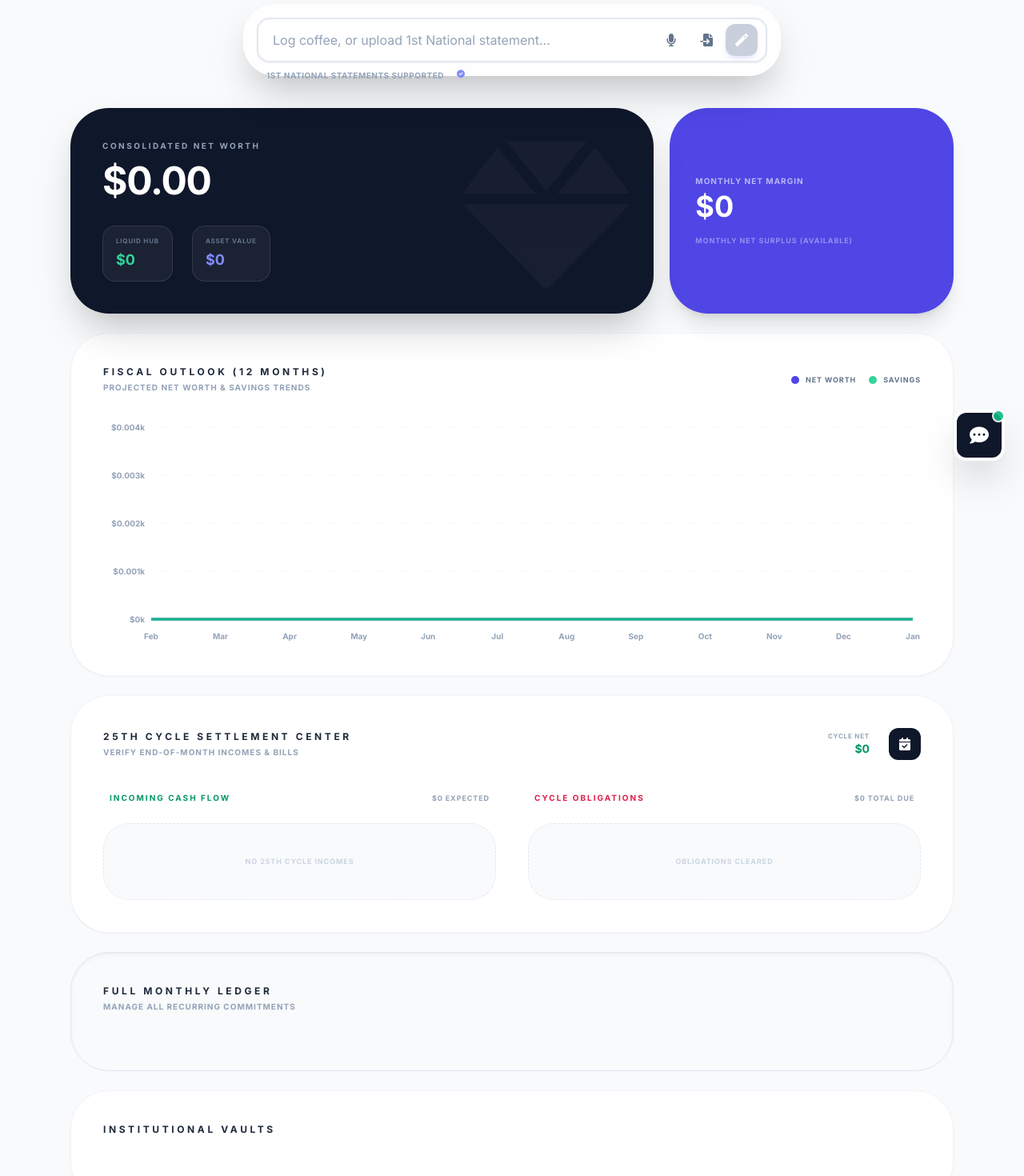
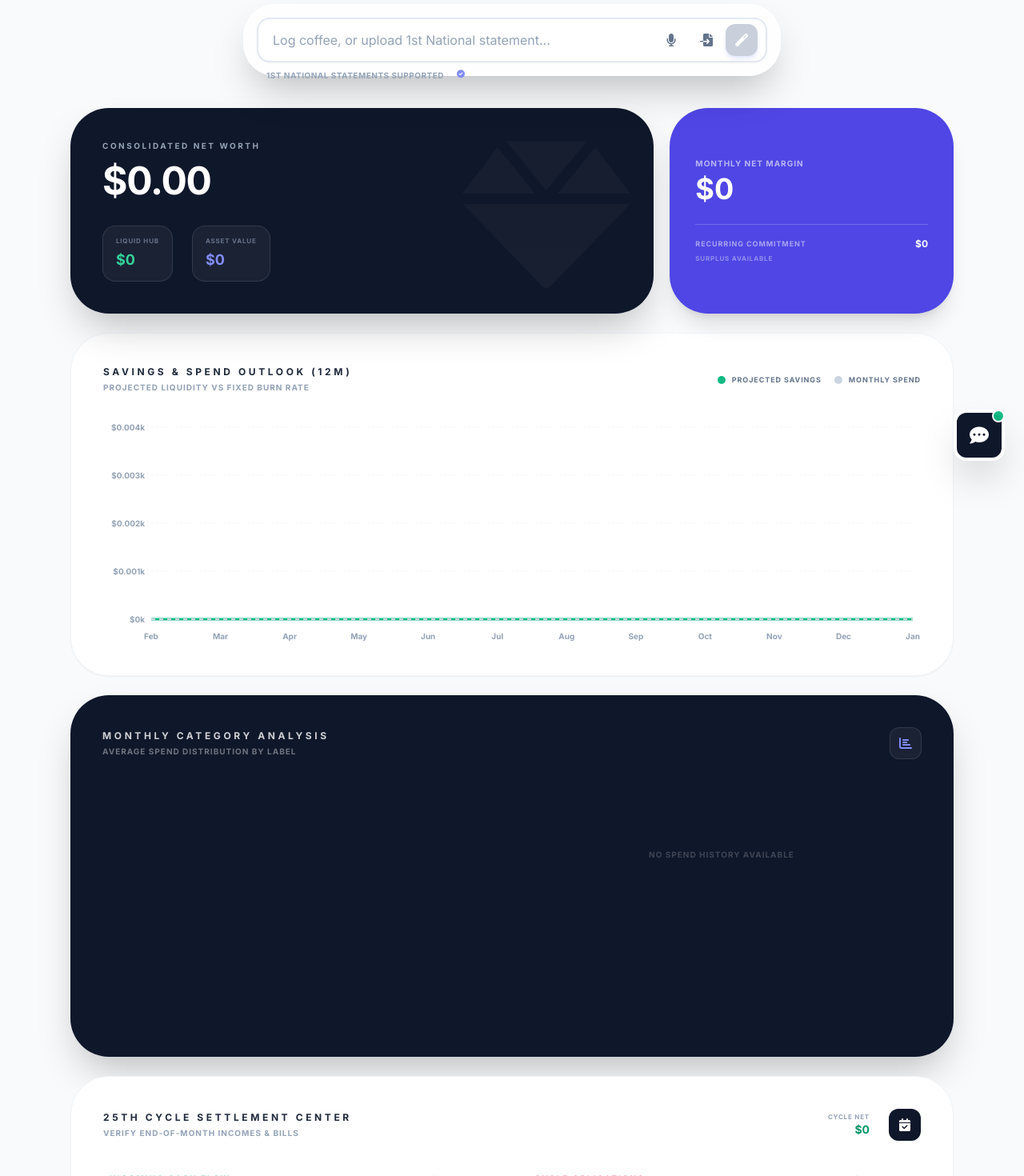
Before and after one commit to MrFixITslu/SmartBudget-AI, a React (Vite) app: page / in a window 1280 px wide. Shown: the part 200-1670 px from the top of the page at 80% size. Built offline with nearby package versions, Linux system fonts and the light colour scheme.

Commit message:
feat(dashboard): Add monthly spend by category breakdown
Introduces a new BarChart component to visualize average monthly spending across different categories. This provides users with a clearer understanding of where their money is going. Also refactors projection logic.

```diff
--- a/components/Dashboard.tsx
+++ b/components/Dashboard.tsx
@@ -1,7 +1,7 @@
 
 import React, { useMemo, useState } from 'react';
-import { AreaChart, Area, XAxis, YAxis, CartesianGrid, Tooltip, ResponsiveContainer } from 'recharts';
-import { Transaction, RecurringExpense, RecurringIncome, SavingGoal, InvestmentAccount, MarketPrice, BankConnection } from '../types';
+import { AreaChart, Area, XAxis, YAxis, CartesianGrid, Tooltip, ResponsiveContainer, BarChart, Bar, Cell } from 'recharts';
+import { Transaction, RecurringExpense, RecurringIncome, SavingGoal, InvestmentAccount, MarketPrice, BankConnection, CATEGORIES } from '../types';
 import { syncLucelecPortal } from '../services/bankApiService';
 
 interface InstitutionalBalance {
@@ -81,28 +81,48 @@ const Dashboard: React.FC<Props> = ({
   );
   const safetyMargin = totalMonthlyRecurringIncome - totalMonthlyRecurringExpenses - totalOverdue;
 
-  // 12-Month Projection Logic
+  // Monthly Spend Report - Average per Category
+  const categorySpendData = useMemo(() => {
+    const expenses = transactions.filter(t => t.type === 'expense');
+    const totals: Record<string, number> = {};
+    const monthCounts: Record<string, Set<string>> = {};
+
+    expenses.forEach(t => {
+      const month = t.date.substring(0, 7); // YYYY-MM
+      totals[t.category] = (totals[t.category] || 0) + t.amount;
+      if (!monthCounts[t.category]) monthCounts[t.category] = new Set();
+      monthCounts[t.category].add(month);
+    });
+
+    return CATEGORIES
+      .map(cat => ({
+        name: cat,
+        average: totals[cat] ? totals[cat] / monthCounts[cat].size : 0
+      }))
+      .filter(d => d.average > 0)
+      .sort((a, b) => b.average - a.average);
+  }, [transactions]);
+
+  // 12-Month Projection Logic (Savings & Spend)
   const projectionData = useMemo(() => {
     const data = [];
     const monthlyNet = totalMonthlyRecurringIncome - totalMonthlyRecurringExpenses;
     const months = ['Jan', 'Feb', 'Mar', 'Apr', 'May', 'Jun', 'Jul', 'Aug', 'Sep', 'Oct', 'Nov', 'Dec'];
     const currentMonthIdx = new Date().getMonth();
 
-    let runningNetWorth = netWorth;
     let runningSavings = liquidFunds;
 
     for (let i = 0; i < 12; i++) {
       const monthLabel = months[(currentMonthIdx + i) % 12];
       data.push({
         name: monthLabel,
-        ProjectedNetWorth: Math.round(runningNetWorth),
-        ProjectedSavings: Math.round(runningSavings)
+        ProjectedSavings: Math.round(runningSavings),
+        MonthlySpend: Math.round(totalMonthlyRecurringExpenses)
       });
-      runningNetWorth += monthlyNet;
       runningSavings += monthlyNet;
     }
     return data;
-  }, [netWorth, liquidFunds, totalMonthlyRecurringIncome, totalMonthlyRecurringExpenses]);
+  }, [liquidFunds, totalMonthlyRecurringIncome, totalMonthlyRecurringExpenses]);
 
   // 25th Cycle Priority logic
   const cycleBills = useMemo(() => {
@@ -297,12 +317,19 @@ const Dashboard: React.FC<Props> = ({
           </div>
         </div>
 
-        <div className={`${safetyMargin >= 0 ? 'bg-indigo-600' : 'bg-rose-600'} p-8 rounded-[3rem] shadow-xl text-white flex flex-col justify-center transition-colors duration-500`}>
+        <div className={`${safetyMargin >= 0 ? 'bg-indigo-600' : 'bg-rose-600'} p-8 rounded-[3rem] shadow-xl text-white flex flex-col justify-center transition-colors duration-500 relative overflow-hidden`}>
            <p className="text-white/60 text-[10px] font-black uppercase tracking-widest mb-1">Monthly Net Margin</p>
-           <h3 className="text-4xl font-black">${safetyMargin.toLocaleString()}</h3>
-           <p className="text-[9px] text-white/40 font-bold uppercase mt-4 tracking-widest leading-relaxed">
-             {safetyMargin >= 0 ? 'Monthly Net Surplus (Available)' : 'Monthly Net Deficit (Risk)'}
-           </p>
+           <h3 className="text-4xl font-black mb-4">${safetyMargin.toLocaleString()}</h3>
+
+           <div className="border-t border-white/20 pt-4 mt-2">
+              <div className="flex justify-between items-center mb-1">
+                 <p className="text-[9px] text-white/50 font-black uppercase tracking-widest">Recurring Commitment</p>
+                 <p className="text-xs font-black text-white">${totalMonthlyRecurringExpenses.toLocaleString()}</p>
+              </div>
+              <p className="text-[8px] text-white/40 font-bold uppercase tracking-widest leading-relaxed">
+                {safetyMargin >= 0 ? 'Surplus Available' : 'Critical Deficit'}
+              </p>
+           </div>
         </div>
       </div>
 
@@ -310,17 +337,17 @@ const Dashboard: React.FC<Props> = ({
       <section className="bg-white p-10 rounded-[3rem] border border-slate-100 shadow-sm overflow-hidden">
         <div className="flex flex-col md:flex-row md:items-center justify-between gap-4 mb-8">
           <div>
-            <h3 className="font-black text-slate-800 uppercase text-xs tracking-[0.3em]">Fiscal Outlook (12 Months)</h3>
-            <p className="text-[10px] text-slate-400 font-bold uppercase mt-1 tracking-widest">Projected Net Worth & Savings Trends</p>
+            <h3 className="font-black text-slate-800 uppercase text-xs tracking-[0.3em]">Savings & Spend Outlook (12m)</h3>
+            <p className="text-[10px] text-slate-400 font-bold uppercase mt-1 tracking-widest">Projected Liquidity vs Fixed Burn Rate</p>
           </div>
           <div className="flex items-center gap-4">
             <div className="flex items-center gap-2">
-              <span className="w-2.5 h-2.5 bg-indigo-600 rounded-full"></span>
-              <span className="text-[9px] font-black text-slate-500 uppercase tracking-widest">Net Worth</span>
+              <span className="w-2.5 h-2.5 bg-emerald-500 rounded-full"></span>
+              <span className="text-[9px] font-black text-slate-500 uppercase tracking-widest">Projected Savings</span>
             </div>
             <div className="flex items-center gap-2">
-              <span className="w-2.5 h-2.5 bg-emerald-400 rounded-full"></span>
-              <span className="text-[9px] font-black text-slate-500 uppercase tracking-widest">Savings</span>
+              <span className="w-2.5 h-2.5 bg-slate-300 rounded-full"></span>
+              <span className="text-[9px] font-black text-slate-500 uppercase tracking-widest">Monthly Spend</span>
             </div>
           </div>
         </div>
@@ -329,10 +356,6 @@ const Dashboard: React.FC<Props> = ({
           <ResponsiveContainer width="100%" height="100%">
             <AreaChart data={projectionData} margin={{ top: 10, right: 10, left: 0, bottom: 0 }}>
               <defs>
-                <linearGradient id="colorNet" x1="0" y1="0" x2="0" y2="1">
-                  <stop offset="5%" stopColor="#4f46e5" stopOpacity={0.1}/>
-                  <stop offset="95%" stopColor="#4f46e5" stopOpacity={0}/>
-                </linearGradient>
                 <linearGradient id="colorSave" x1="0" y1="0" x2="0" y2="1">
                   <stop offset="5%" stopColor="#10b981" stopOpacity={0.1}/>
                   <stop offset="95%" stopColor="#10b981" stopOpacity={0}/>
@@ -360,16 +383,6 @@ const Dashboard: React.FC<Props> = ({
                   fontSize: '12px',
                   fontWeight: 'bold'
                 }}
-                itemStyle={{ fontSize: '11px', textTransform: 'uppercase', letterSpacing: '0.05em' }}
-              />
-              <Area
-                type="monotone"
-                dataKey="ProjectedNetWorth"
-                stroke="#4f46e5"
-                strokeWidth={3}
-                fillOpacity={1}
-                fill="url(#colorNet)"
-                animationDuration={1500}
               />
               <Area
                 type="monotone"
@@ -380,9 +393,75 @@ const Dashboard: React.FC<Props> = ({
                 fill="url(#colorSave)"
                 animationDuration={1500}
               />
+              <Area
+                type="stepAfter"
+                dataKey="MonthlySpend"
+                stroke="#cbd5e1"
+                strokeWidth={2}
+                strokeDasharray="5 5"
+                fill="none"
+              />
             </AreaChart>
           </ResponsiveContainer>
         </div>
+      </section>
+
+      {/* Monthly Spend Report - Average per Category */}
+      <section className="bg-slate-900 p-10 rounded-[3rem] shadow-2xl text-white overflow-hidden">
+         <div className="flex items-center justify-between mb-8">
+            <div>
+               <h3 className="font-black uppercase text-xs tracking-[0.3em] text-white/80">Monthly Category Analysis</h3>
+               <p className="text-[10px] text-white/40 font-bold uppercase mt-1 tracking-widest">Average Spend Distribution by Label</p>
+            </div>
+            <div className="w-10 h-10 bg-white/5 rounded-xl flex items-center justify-center border border-white/10">
+               <i className="fas fa-chart-bar text-indigo-400"></i>
+            </div>
+         </div>
+
+         <div className="grid grid-cols-1 lg:grid-cols-2 gap-10">
+            <div className="h-[300px]">
+               <ResponsiveContainer width="100%" height="100%">
+                  <BarChart layout="vertical" data={categorySpendData} margin={{ left: 20, right: 30 }}>
+                     <XAxis type="number" hide />
+                     <YAxis
+                        dataKey="name"
+                        type="category"
+                        axisLine={false}
+                        tickLine={false}
+                        tick={{ fontSize: 10, fontWeight: 800, fill: '#94a3b8' }}
+                        width={80}
+                     />
+                     <Tooltip
+                        cursor={{ fill: 'rgba(255,255,255,0.05)' }}
+                        contentStyle={{ borderRadius: '15px', background: '#0f172a', border: '1px solid #1e293b', color: '#fff' }}
+                     />
+                     <Bar dataKey="average" radius={[0, 10, 10, 0]} barSize={20}>
+                        {categorySpendData.map((entry, index) => (
+                           <Cell key={`cell-${index}`} fill={index === 0 ? '#4f46e5' : index === 1 ? '#6366f1' : '#818cf8'} />
+                        ))}
+                     </Bar>
+                  </BarChart>
+               </ResponsiveContainer>
+            </div>
+
+            <div className="space-y-4 max-h-[300px] overflow-y-auto no-scrollbar pr-2">
+               {categorySpendData.map((data, idx) => (
+                  <div key={data.name} className="flex items-center justify-between p-4 bg-white/5 border border-white/10 rounded-2xl group hover:bg-white/10 transition-colors">
+                     <div className="flex items-center gap-4">
+                        <div className="text-white/40 font-black text-[10px] w-4">{idx + 1}</div>
+                        <p className="font-black text-xs text-white/90 uppercase tracking-widest">{data.name}</p>
+                     </div>
+                     <div className="text-right">
+                        <p className="font-black text-xs text-indigo-400">${data.average.toFixed(2)}</p>
+                        <p className="text-[8px] font-bold text-white/30 uppercase tracking-widest">Monthly Avg</p>
+                     </div>
+                  </div>
+               ))}
+               {categorySpendData.length === 0 && (
+                  <p className="text-center py-20 text-white/20 font-black uppercase text-[10px] tracking-widest">No spend history available</p>
+               )}
+            </div>
+         </div>
       </section>
 
       {/* 25th Cycle Center - Incomes & Obligations */}
```
